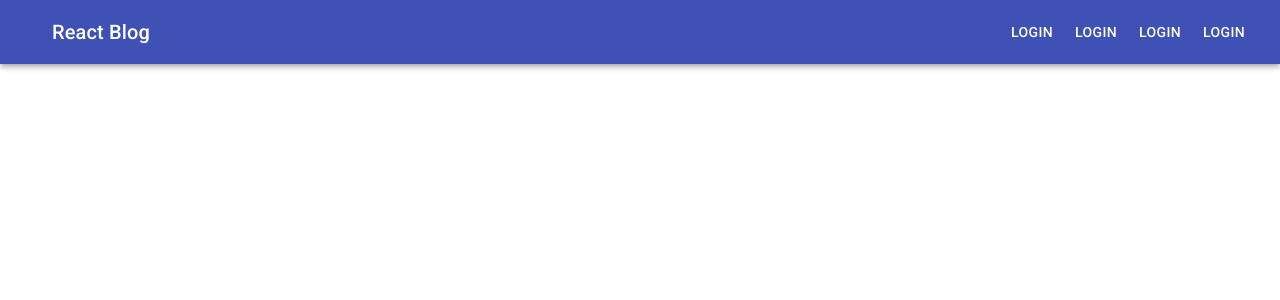
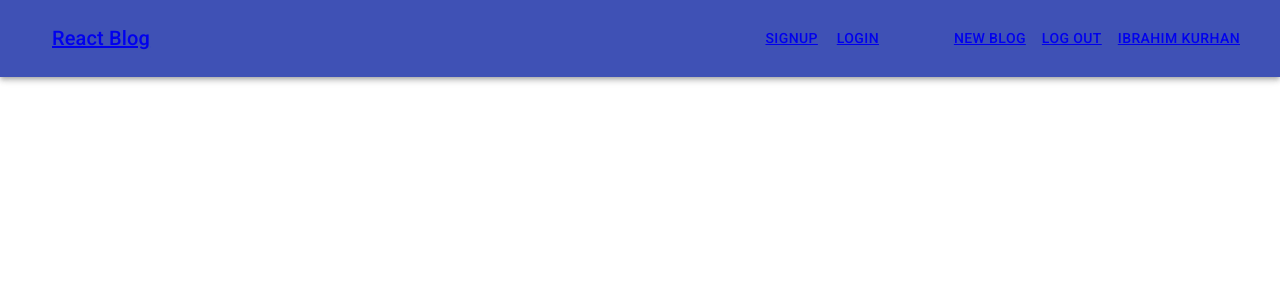
Before and after one commit to ibkibk/React-Redux-Firebase-Blog, a React (Create React App) app: page / in a window 1280 px wide. Shown: the top 300 px of the page. Built offline with nearby package versions, Linux system fonts and the light colour scheme.

Commit message:
navbar completed

```diff
--- a/src/component/navBar/NavBar.js
+++ b/src/component/navBar/NavBar.js
@@ -5,6 +5,9 @@ import Toolbar from "@material-ui/core/Toolbar";
 import Typography from "@material-ui/core/Typography";
 import Button from "@material-ui/core/Button";
 import IconButton from "@material-ui/core/IconButton";
+import { Link } from "react-router-dom";
+import SignedIn from "./SignedIn";
+import SignedOut from "./SignedOut";
 
 const useStyles = makeStyles((theme) => ({
   root: {
@@ -31,12 +34,14 @@ const NavBar = () => {
             aria-label="menu"
           ></IconButton>
           <Typography variant="h6" className={classes.title}>
-            React Blog
+            <Link to="/">React Blog</Link>
           </Typography>
-          <Button color="inherit">Login</Button>
-          <Button color="inherit">Login</Button>
-          <Button color="inherit">Login</Button>
-          <Button color="inherit">Login</Button>
+          <Button color="inherit">
+            <SignedOut />
+          </Button>
+          <Button color="inherit">
+            <SignedIn />
+          </Button>
         </Toolbar>
       </AppBar>
     </div>
--- a/src/component/navBar/SignedIn.js
+++ b/src/component/navBar/SignedIn.js
@@ -0,0 +1,26 @@
+import React from "react";
+import { NavLink } from "react-router-dom";
+import Button from "@material-ui/core/Button";
+
+function SignedIn() {
+  return (
+    <ul>
+      {/* <li> */}
+      <Button>
+        {" "}
+        <NavLink to="/">New Blog</NavLink>
+      </Button>
+      <Button>
+        {" "}
+        <NavLink to="/">Log Out</NavLink>
+      </Button>
+      <Button>
+        {" "}
+        <NavLink to="/">Ibrahim Kurhan</NavLink>
+      </Button>
+      {/* </li> */}
+    </ul>
+  );
+}
+
+export default SignedIn;
--- a/src/component/navBar/SignedOut.js
+++ b/src/component/navBar/SignedOut.js
@@ -0,0 +1,23 @@
+import React from "react";
+import { NavLink } from "react-router-dom";
+import Button from "@material-ui/core/Button";
+
+function SignedOut() {
+  return (
+    <ul>
+      {/* <li> */}
+      <Button>
+        {" "}
+        <NavLink to="/">SignUp</NavLink>
+      </Button>
+      <Button>
+        {" "}
+        <NavLink to="/">Login</NavLink>
+      </Button>
+
+      {/* </li> */}
+    </ul>
+  );
+}
+
+export default SignedOut;
```
Also changed, not shown: 1 other file (tests, documents, lock files or other folders).
